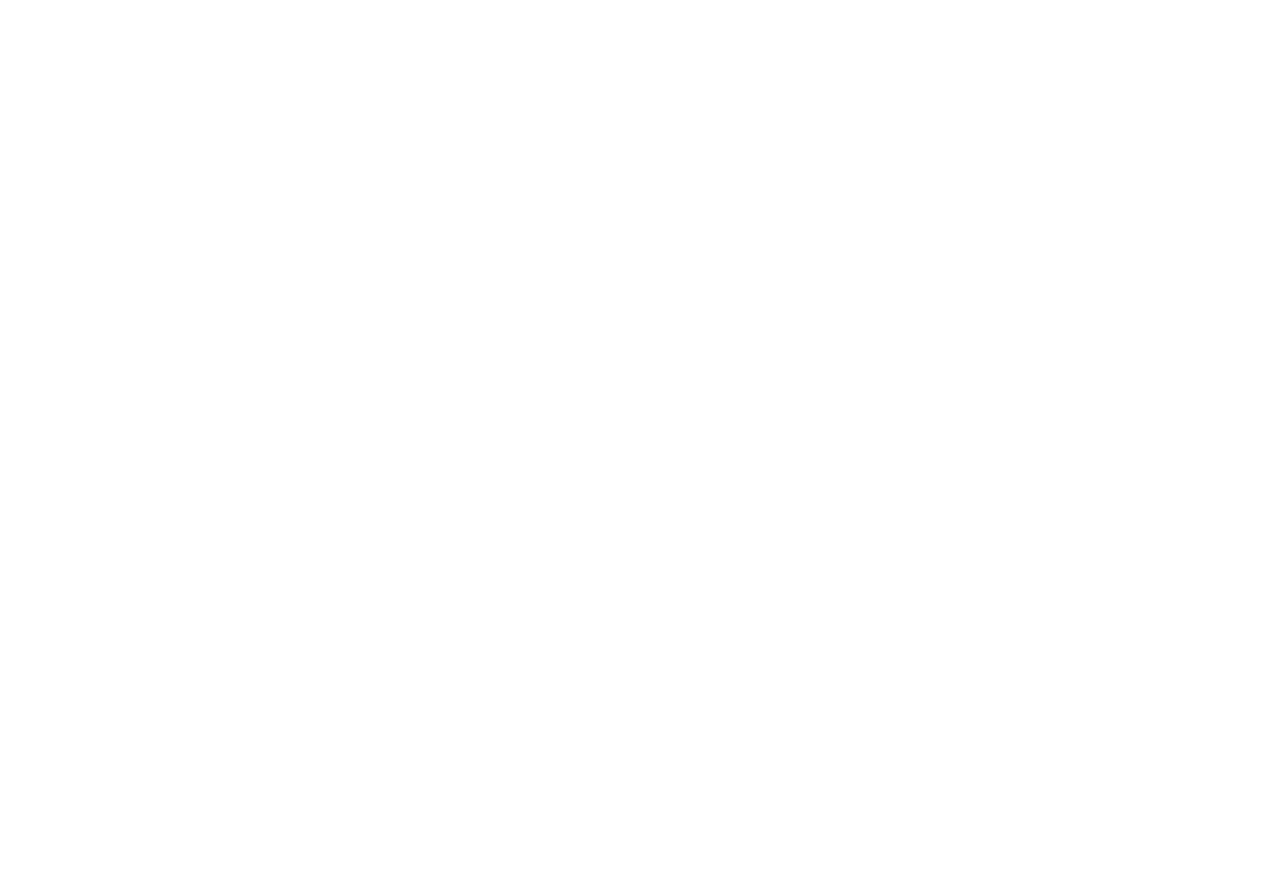
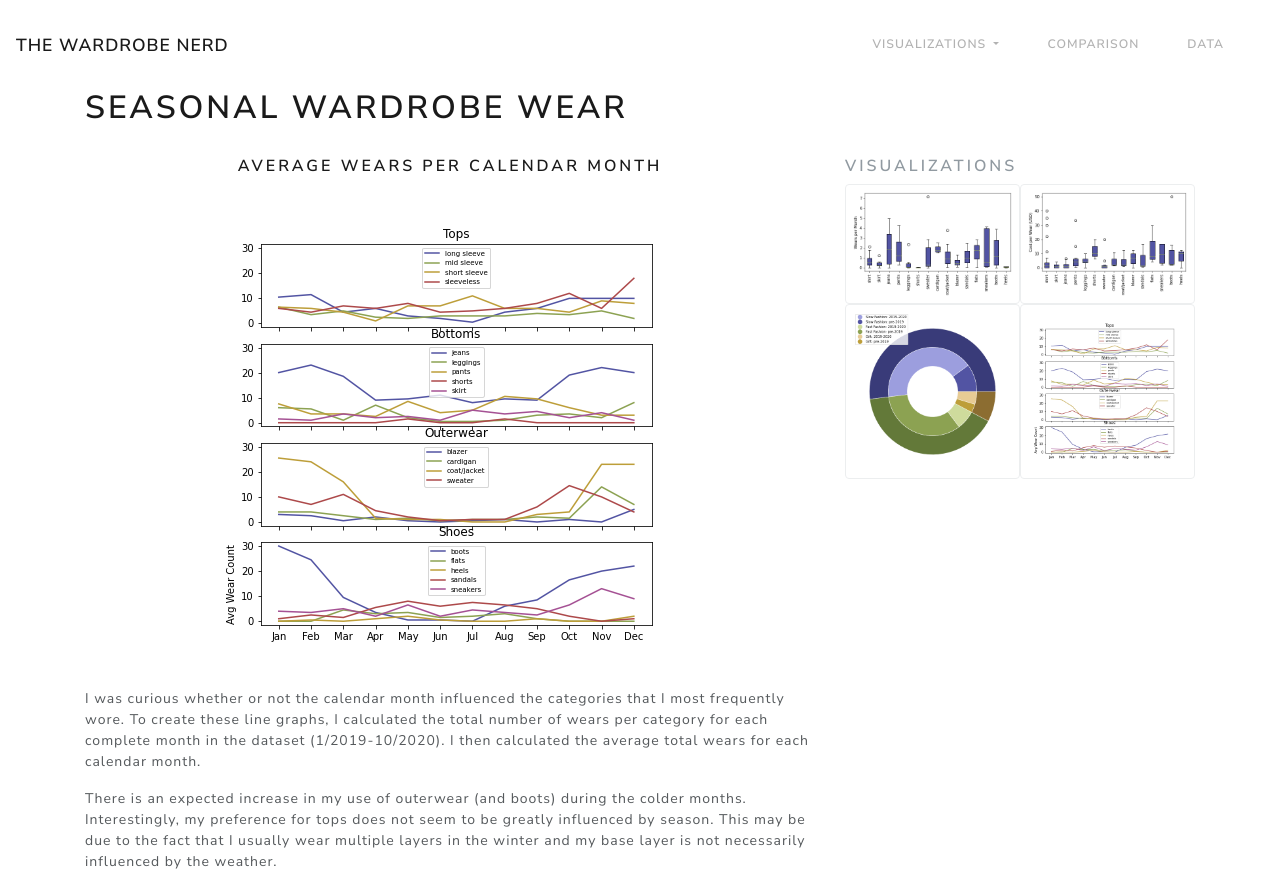
Before and after one commit to rebekahcallkacz/wardrobe-data-analysis, a plain HTML site: page Visualizations/wpmline.html in a window 1280 px wide. Before the commit the page ends 800 px from the top, so only its background shows below. Drawn offline with nearby package versions, Linux system fonts and the light colour scheme.

Commit message:
viz 4 page

```diff
--- a/Visualizations/wpmline.html
+++ b/Visualizations/wpmline.html
@@ -0,0 +1,124 @@
+<!DOCTYPE html>
+<html lang="en-us">
+
+<head>
+
+  <meta charset="UTF-8">
+  <meta name='viewport' content='width=device-width, initial-scale=1.0'\>
+  <title>Wears per Calendar Month</title>
+  <!-- Bootstrap CDN -->
+  <link rel="stylesheet" href="https://stackpath.bootstrapcdn.com/bootstrap/4.3.1/css/bootstrap.min.css" integrity="sha384-ggOyR0iXCbMQv3Xipma34MD+dH/1fQ784/j6cY/iJTQUOhcWr7x9JvoRxT2MZw1T" crossorigin="anonymous">
+  <!-- Bootswatch Style Sheet-->
+  <link rel="stylesheet" href="https://stackpath.bootstrapcdn.com/bootswatch/4.5.2/lux/bootstrap.min.css" integrity="sha384-9+PGKSqjRdkeAU7Eu4nkJU8RFaH8ace8HGXnkiKMP9I9Te0GJ4/km3L1Z8tXigpG" crossorigin="anonymous">
+  <!-- Image Overlay Style Sheet -->
+  <link rel="stylesheet" type="text/css" href="../Assets/style.css">
+
+
+</head>
+
+<nav class="navbar navbar-expand-lg navbar-light bg-white">
+    <a class="navbar-brand bg-secondary" href="../index.html">The Wardrobe Nerd</a>
+    <button class="navbar-toggler" type="button" data-toggle="collapse" data-target="#navbarSupportedContent" aria-controls="navbarSupportedContent" aria-expanded="false" aria-label="Toggle navigation">
+      <span class="navbar-toggler-icon"></span>
+    </button>
+
+    <div class="collapse navbar-collapse" id="navbarSupportedContent">
+      <ul class="navbar-nav ml-auto">
+        <li class="nav-item dropdown">
+            <a class="nav-link dropdown-toggle" id="navbarDropdown" role="button" data-toggle="dropdown" aria-haspopup="true" aria-expanded="false">
+              Visualizations
+            </a>
+            <div class="dropdown-menu bg-secondary" aria-labelledby="navbarDropdown">
+              <a class="dropdown-item bg-secondary" href="acq.html"> Item Acquisition Breakdown</a>
+              <a class="dropdown-item bg-secondary" href="cpw.html">Cost per Wear</a>
+              <a class="dropdown-item bg-secondary" href="wpm.html">Average Wears per Month</a>
+              <a class="dropdown-item bg-secondary" href="wpmline.html">Wears per Calendar Month</a>
+              <div class="dropdown-divider"></div>
+              <a class="dropdown-item bg-secondary" target='_blank' href="https://github.com/rebekahcallkacz/wardrobe-data-analysis">Download the Code</a>
+            </div>
+        </li>
+        <li class="nav-item">
+          <a class="nav-link bg-secondary" href="comparison.html">Comparison<span class="sr-only">(current)</span></a>
+        </li>
+        <li class="nav-item">
+          <a class="nav-link bg-secondary" href="../Assets/data.html">Data</a>
+        </li>
+      </ul>
+    </div>
+  </nav>
+
+<body>
+  <!-- Creates the Overall Grid -->
+  <div class="container">
+    <!--Title-->
+    <div class='row'>
+        <div class = 'col-12'>
+            <h1>Seasonal Wardrobe Wear</h1>
+            <br/>
+        </div>
+    </div>
+
+    <!-- Left side -->
+    <div class="row">
+      <div class="col-lg-8">
+        <div class='text-center'>
+          <h5>Average Wears per Calendar Month</h5>
+            <img src='../Assets/Images/wpmmonthline.png' alt='Box plot of wears per month by category'>
+        </div>
+            <p>I was curious whether or not the calendar month influenced the categories that I most frequently wore. To create these line graphs, I calculated the total number of wears per category for each complete month in the dataset (1/2019-10/2020). I then calculated the average total wears for each calendar month.</p>
+            <p>There is an expected increase in my use of outerwear (and boots) during the colder months. Interestingly, my preference for tops does not seem to be greatly influenced by season. This may be due to the fact that I usually wear multiple layers in the winter and my base layer is not necessarily influenced by the weather.</p>
+        </div>
+
+      <!-- Right Side -->
+      <div class='col-lg-4'>
+            <h5 class="text-muted">Visualizations</h5>
+            <!-- Nested Columns for Visualization Navigation -->
+            <div class = 'row no-gutters'>
+                <div class='col-md-6'>
+                  <div class='overlaymask'>
+                    <a href='wpm.html'>
+                      <img class='img-fluid img-thumbnail' src='../Assets/Images/wpmcatbox.png' alt='Box plot showing wears per month by category'>
+                      <div class='overlay'></div>
+                    </a>
+                  </div>
+                </div>
+                <div class='col-md-6'>
+                  <div class='overlaymask'>
+                    <a href='cpw.html'>
+                      <img class='img-fluid img-thumbnail' src='../Assets/Images/cpwcatbox.png' alt='Box plot showing cost per wear by category'>
+                      <div class="overlay"></div>
+                  </a>
+                  </div>
+                </div>
+            </div>
+        <!-- Nested Columns for Visualization Navigation -->
+        <div class = 'row no-gutters'>
+            <div class='col-md-6'>
+              <div class='overlaymask'>
+                <a href='acq.html'>
+                  <img class='img-fluid img-thumbnail' src='../Assets/Images/acquisitiontypes.png' alt='Pie chart showing breakdown of item acquisitions'>
+                  <div class='overlay'></div>
+                </a>
+              </div>
+            </div>
+            <div class='col-md-6'>
+              <div class='overlaymask'>
+                <a href='wpmline.html'>
+                    <img class='img-fluid img-thumbnail' src='../Assets/Images/wpmmonthline.png' alt='Line graphs showing wears per month'>
+                    <div class='overlay'></div>
+                </a>
+              </div>
+            </div>
+        </div>
+      </div>
+
+
+
+
+<script src="https://code.jquery.com/jquery-3.3.1.slim.min.js" integrity="sha384-q8i/X+965DzO0rT7abK41JStQIAqVgRVzpbzo5smXKp4YfRvH+8abtTE1Pi6jizo" crossorigin="anonymous"></script>
+<script src="https://cdnjs.cloudflare.com/ajax/libs/popper.js/1.14.7/umd/popper.min.js" integrity="sha384-UO2eT0CpHqdSJQ6hJty5KVphtPhzWj9WO1clHTMGa3JDZwrnQq4sF86dIHNDz0W1" crossorigin="anonymous"></script>
+<script src="https://stackpath.bootstrapcdn.com/bootstrap/4.3.1/js/bootstrap.min.js" integrity="sha384-JjSmVgyd0p3pXB1rRibZUAYoIIy6OrQ6VrjIEaFf/nJGzIxFDsf4x0xIM+B07jRM" crossorigin="anonymous"></script>
+
+</body>
+
+</html>
```
Also changed, not shown: index.html (+1 -1 lines).
